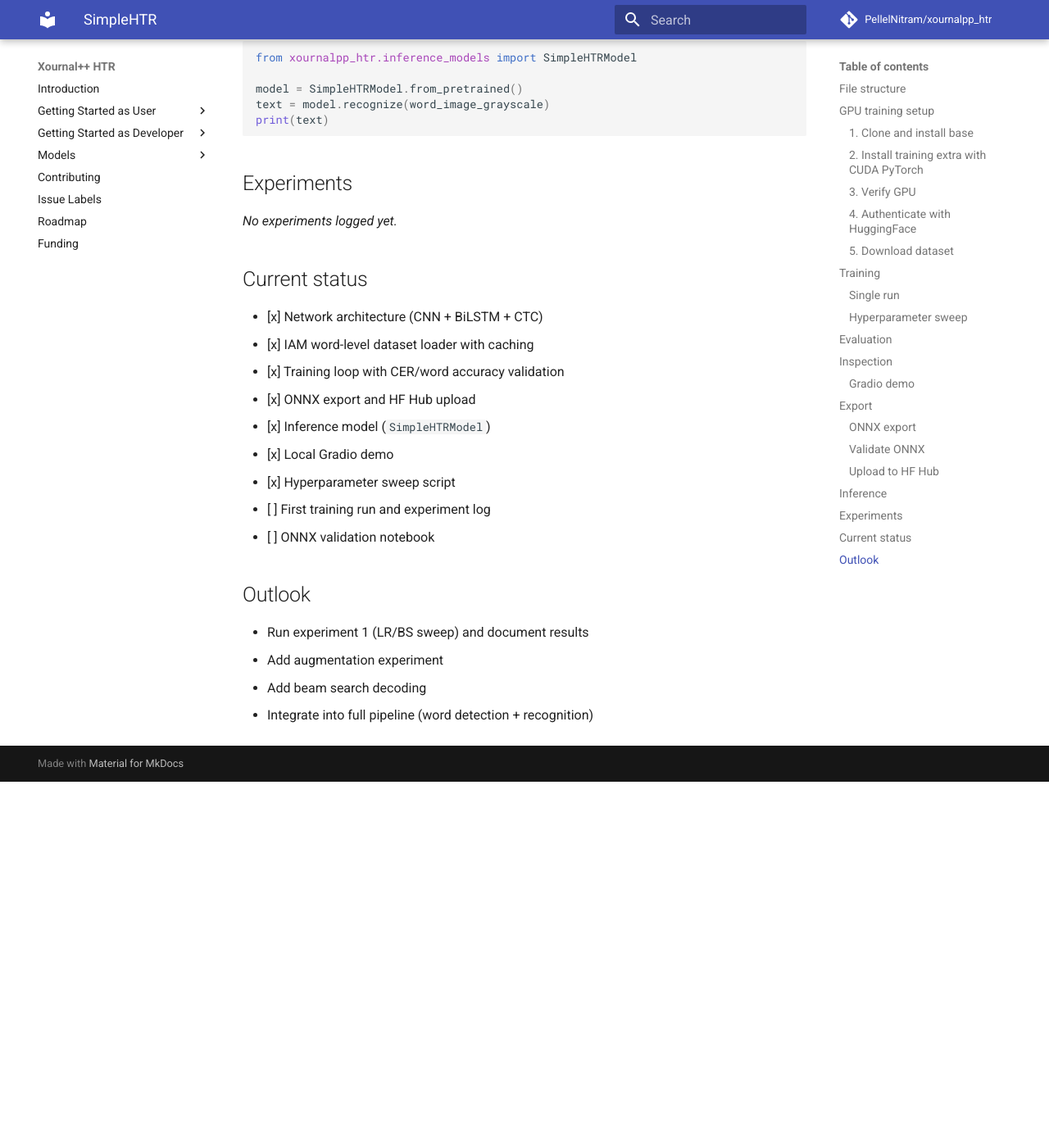
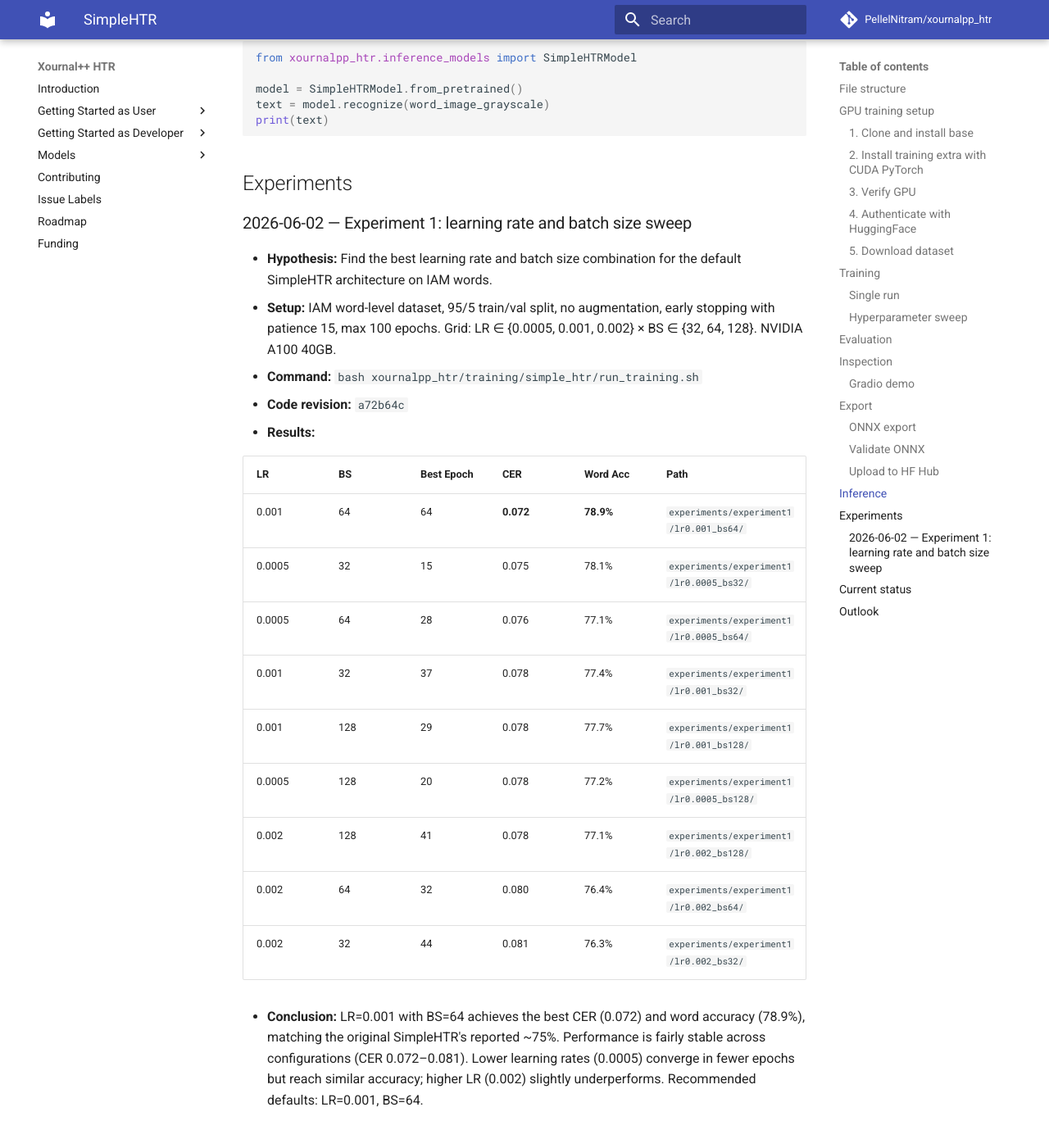
Before and after one commit to PellelNitram/xournalpp_htr, an MkDocs documentation site: the page built from docs/models/simple_htr.md, in a window 1280 px wide and 1400 px high, scrolled down 2795 px. Shown: the top 1390 px of the window at 82% size. Built offline with MkDocs 1.6.1 and Material for MkDocs 9.7.7, drawn with Linux system fonts in a browser that asks for light colours; comment, search, counter and statistics services are not loaded; before the commit the page ends 3749 px from its top, so only the background shows below that; some of the changed text lies outside the part shown.

Commit message:
Document experiment1 results for SimpleHTR. [CC]

```diff
--- a/docs/models/simple_htr.md
+++ b/docs/models/simple_htr.md
@@ -123,7 +123,35 @@
 
 ## Experiments
 
-_No experiments logged yet._
+### 2026-06-02 — Experiment 1: learning rate and batch size sweep
+
+- **Hypothesis:** Find the best learning rate and batch size combination
+  for the default SimpleHTR architecture on IAM words.
+- **Setup:** IAM word-level dataset, 95/5 train/val split, no augmentation,
+  early stopping with patience 15, max 100 epochs. Grid: LR ∈ {0.0005,
+  0.001, 0.002} × BS ∈ {32, 64, 128}. NVIDIA A100 40GB.
+- **Command:** `bash xournalpp_htr/training/simple_htr/run_training.sh`
+- **Code revision:** `a72b64c`
+- **Results:**
+
+| LR | BS | Best Epoch | CER | Word Acc | Path |
+|---|---|---|---|---|---|
+| 0.001 | 64 | 64 | **0.072** | **78.9%** | `experiments/experiment1/lr0.001_bs64/` |
+| 0.0005 | 32 | 15 | 0.075 | 78.1% | `experiments/experiment1/lr0.0005_bs32/` |
+| 0.0005 | 64 | 28 | 0.076 | 77.1% | `experiments/experiment1/lr0.0005_bs64/` |
+| 0.001 | 32 | 37 | 0.078 | 77.4% | `experiments/experiment1/lr0.001_bs32/` |
+| 0.001 | 128 | 29 | 0.078 | 77.7% | `experiments/experiment1/lr0.001_bs128/` |
+| 0.0005 | 128 | 20 | 0.078 | 77.2% | `experiments/experiment1/lr0.0005_bs128/` |
+| 0.002 | 128 | 41 | 0.078 | 77.1% | `experiments/experiment1/lr0.002_bs128/` |
+| 0.002 | 64 | 32 | 0.080 | 76.4% | `experiments/experiment1/lr0.002_bs64/` |
+| 0.002 | 32 | 44 | 0.081 | 76.3% | `experiments/experiment1/lr0.002_bs32/` |
+
+- **Conclusion:** LR=0.001 with BS=64 achieves the best CER (0.072) and
+  word accuracy (78.9%), matching the original SimpleHTR's reported ~75%.
+  Performance is fairly stable across configurations (CER 0.072–0.081).
+  Lower learning rates (0.0005) converge in fewer epochs but reach similar
+  accuracy; higher LR (0.002) slightly underperforms. Recommended defaults:
+  LR=0.001, BS=64.
 
 ## Current status
 
@@ -134,12 +162,11 @@
 - [x] Inference model (`SimpleHTRModel`)
 - [x] Local Gradio demo
 - [x] Hyperparameter sweep script
-- [ ] First training run and experiment log
+- [x] First training run and experiment log
 - [ ] ONNX validation notebook
 
 ## Outlook
 
-- Run experiment 1 (LR/BS sweep) and document results
 - Add augmentation experiment
 - Add beam search decoding
 - Integrate into full pipeline (word detection + recognition)
```
